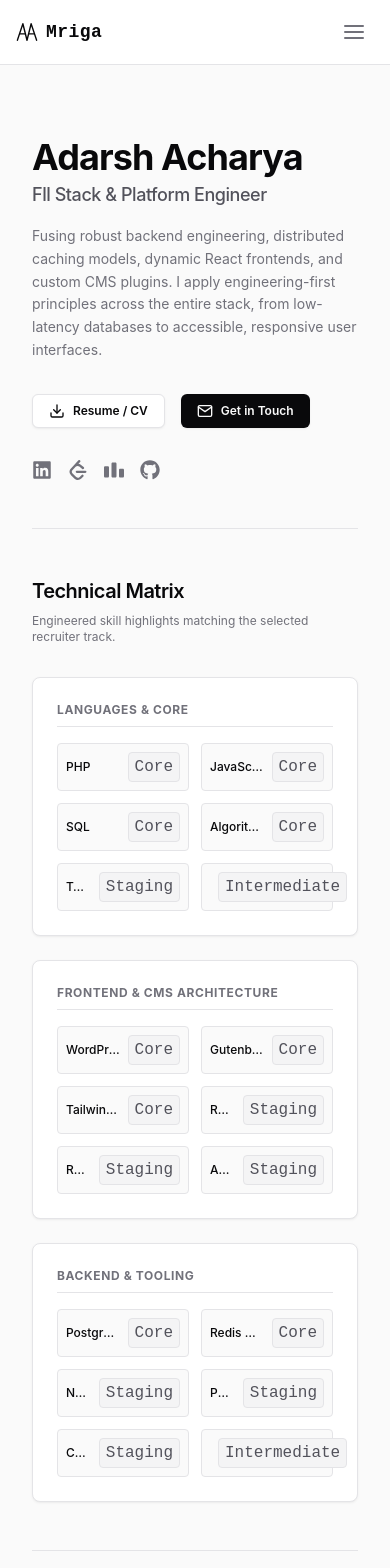
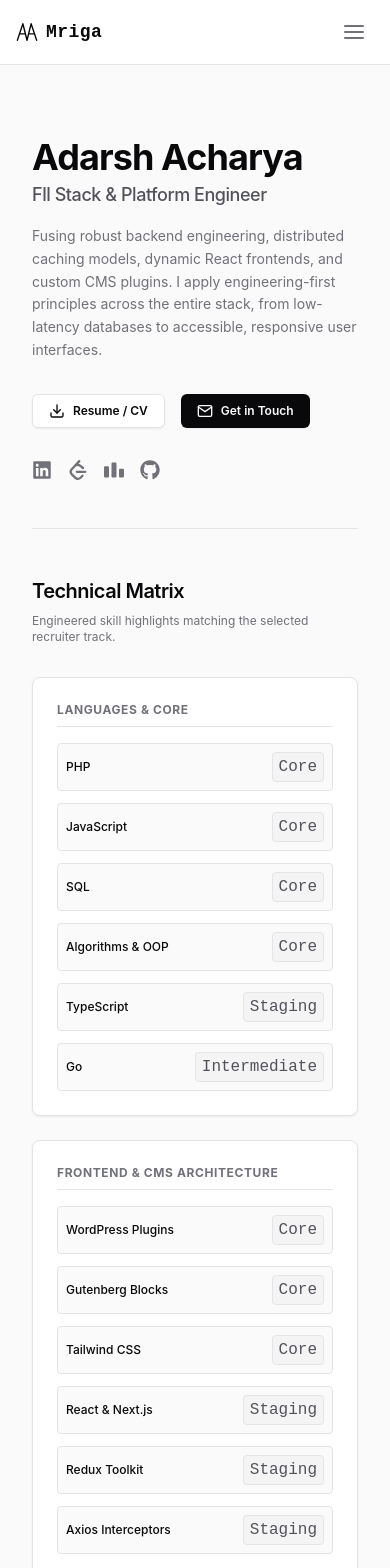
Before and after one commit to adarshacharya18/adarsh-portfolio, a React (Vite) app: page / in a window 390 px wide. Shown: the top 1568 px of the page. Built offline with nearby package versions, Linux system fonts and the light colour scheme.

Commit message:
fix: shift skills grid transition breakpoint to sm (640px)

```diff
--- a/src/components/organisms/SkillsPresenter.tsx
+++ b/src/components/organisms/SkillsPresenter.tsx
@@ -57,7 +57,7 @@ const SkillsPresenter: React.FC<SkillsPresenterProps> = ({ skills, activePersona
               <h3 className="text-xs font-bold uppercase tracking-wider text-text-muted border-b border-border-primary pb-2">
                 {group.category}
               </h3>
-              <div className="grid grid-cols-1 min-[380px]:grid-cols-2 gap-3">
+              <div className="grid grid-cols-1 sm:grid-cols-2 gap-3">
                 {group.skills.map((skill) => (
                   <div
                     key={skill.name}
```
Also changed, not shown: 1 other file (tests, documents, lock files or other folders).
